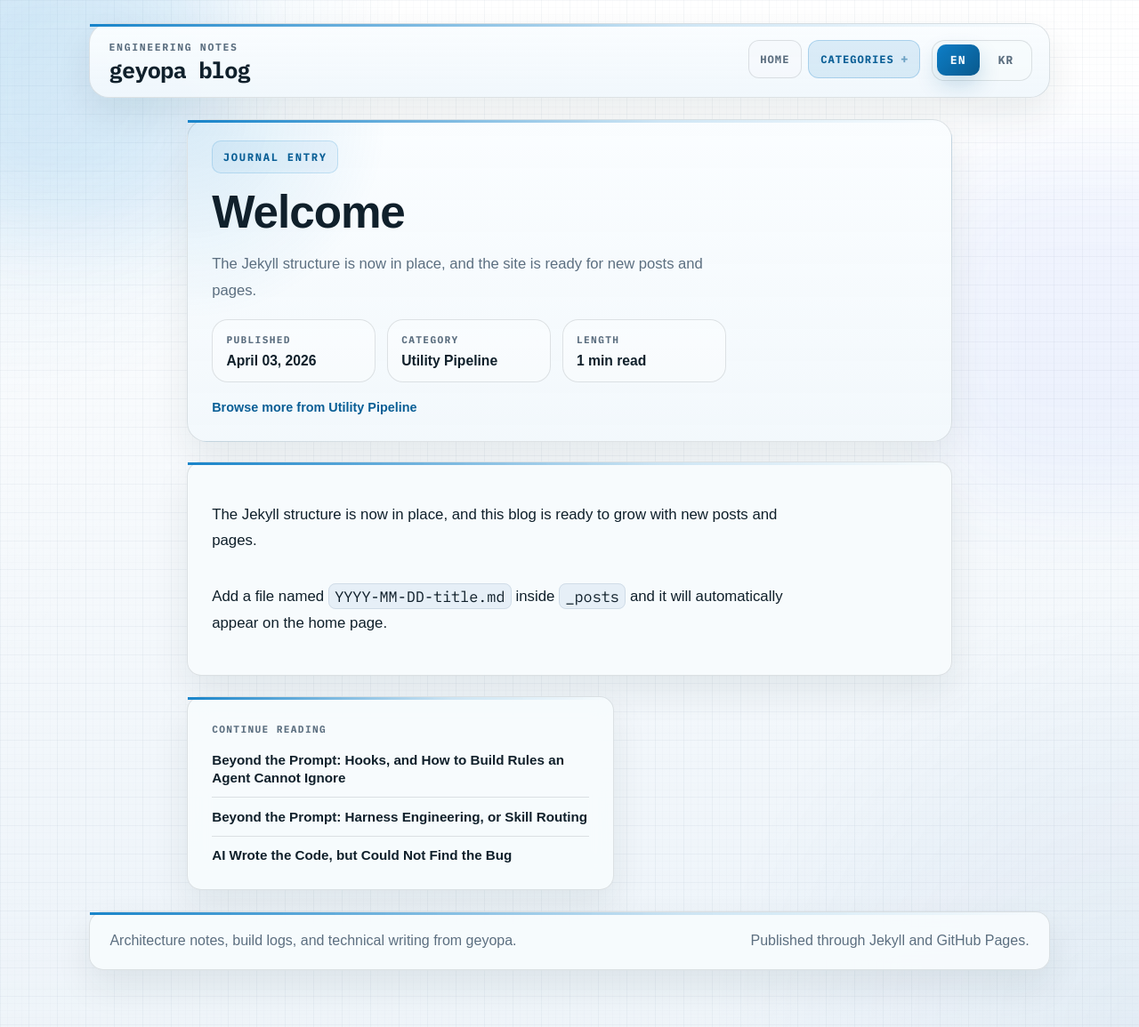
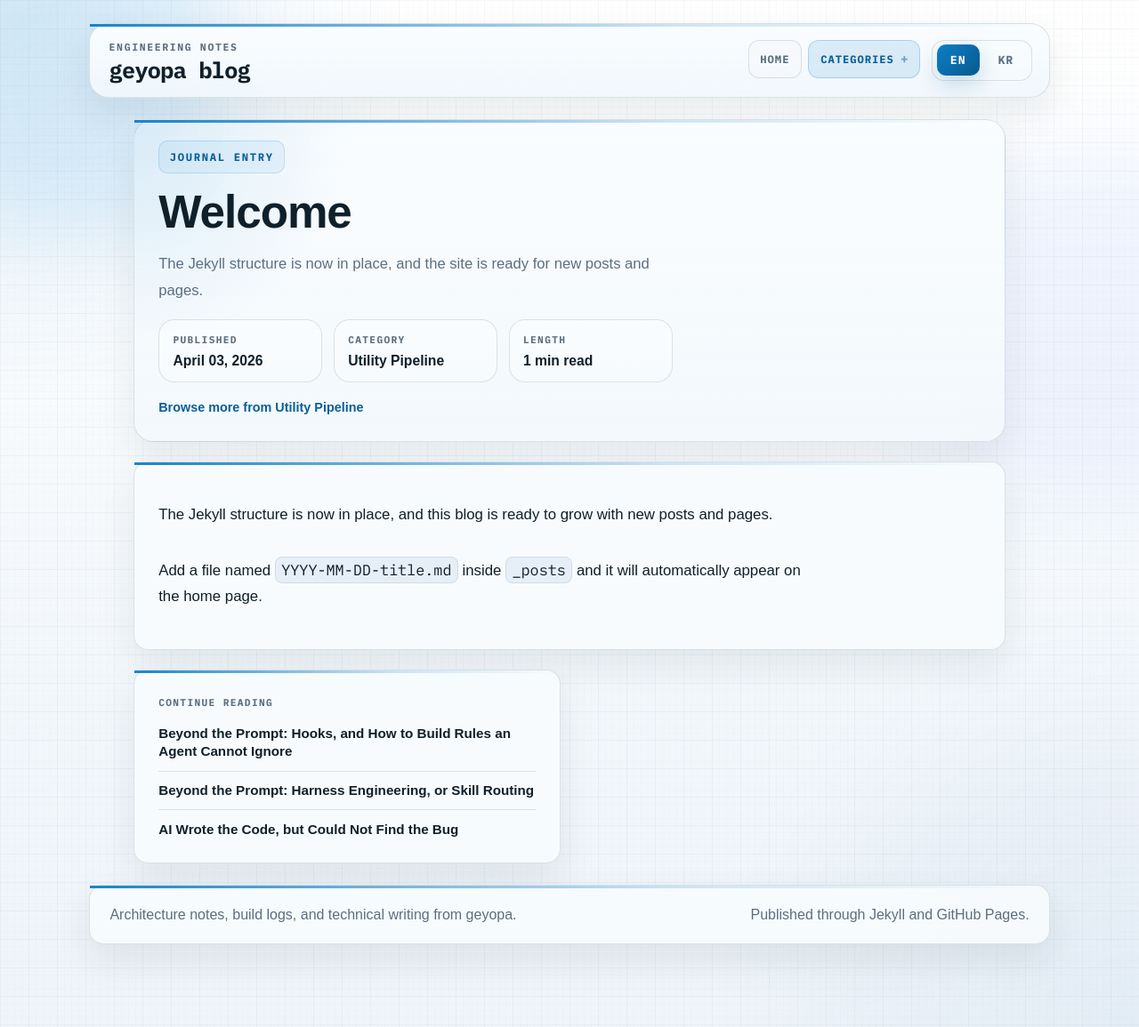
Before and after one commit to parkbrother86/parkbrother86.github.io, a Jekyll site: the page built from _posts/2026-04-03-welcome.md, in a window 1280 px wide and 1155 px high. Shown: the whole window at 89% size. Built offline with Jekyll 4.4.1, drawn with Linux system fonts in a browser that asks for light colours; some web fonts are replaced.

Commit message:
Widen article content column

```diff
--- a/assets/css/style.css
+++ b/assets/css/style.css
@@ -13,8 +13,8 @@
   --radius-xl: 22px;
   --radius-lg: 16px;
   --radius-md: 12px;
-  --article-column-width: 860px;
-  --article-text-width: 74ch;
+  --article-column-width: 980px;
+  --article-text-width: 82ch;
   --article-gap: clamp(1rem, 2vw, 1.4rem);
 }
 
@@ -1221,7 +1221,7 @@ pre code {
 
 @media (max-width: 1080px) {
   .article-main {
-    width: min(100%, 52rem);
+    width: min(100%, 58rem);
   }
 
 }
```
